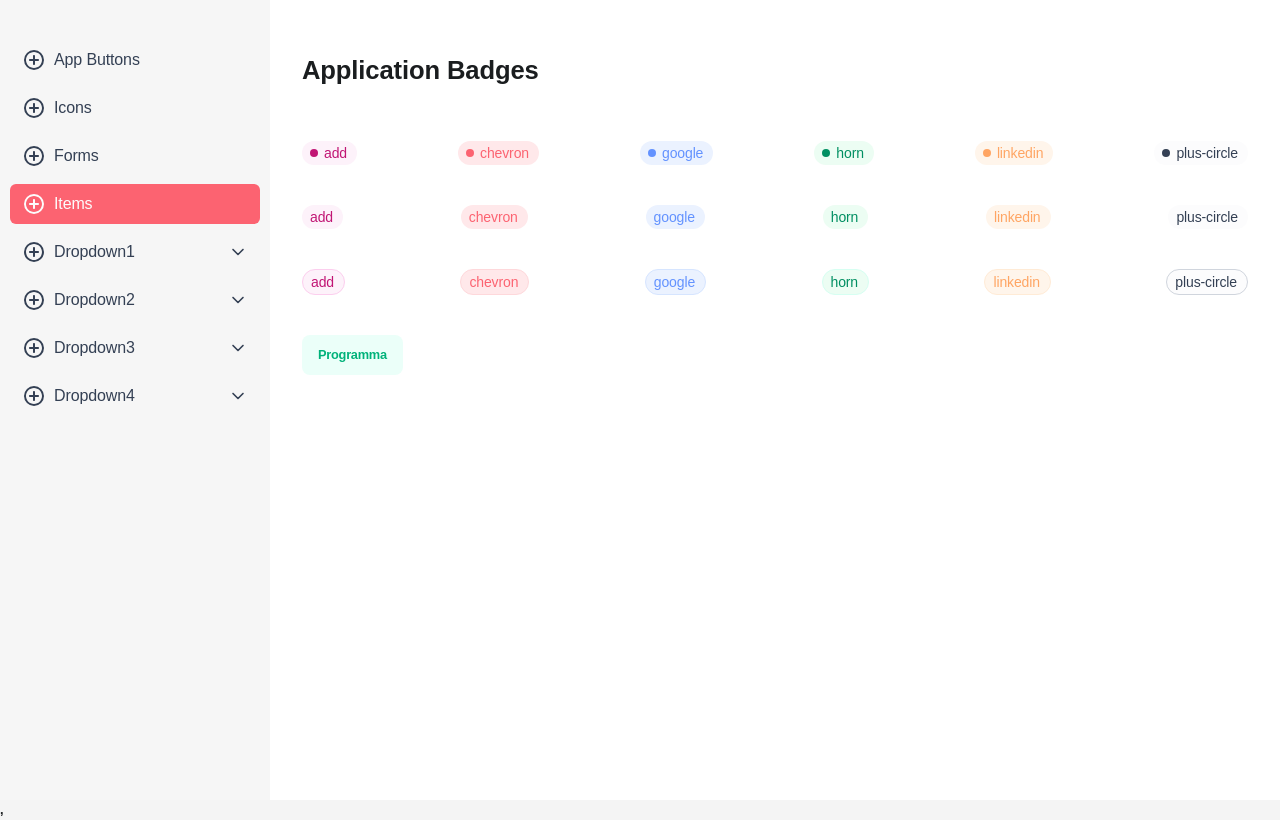
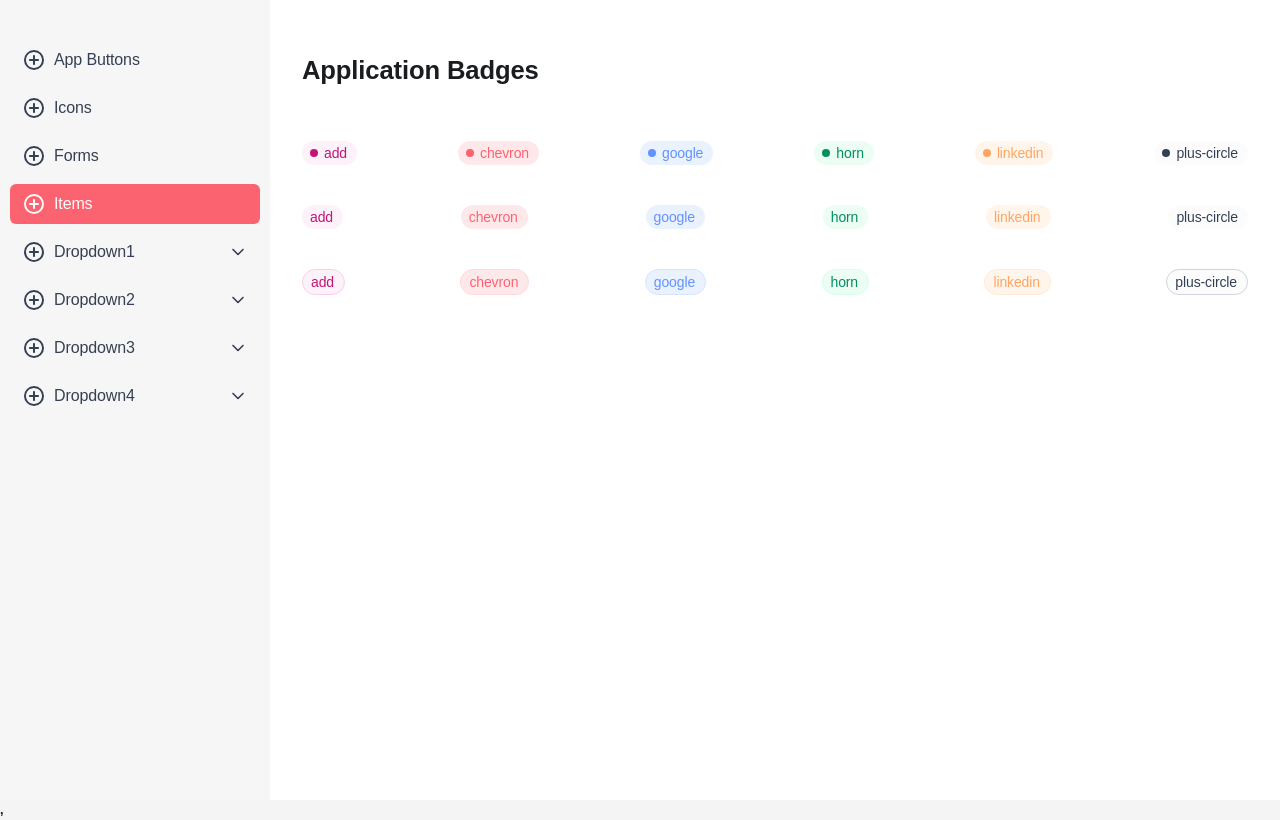
Before and after one commit to TomasSadone/shared-components, a React (Create React App) app: page /items in a window 1280 px wide. Built offline with nearby package versions, Linux system fonts and the light colour scheme.

Commit message:
minor changes

```diff
--- a/src/Pages/Items.tsx
+++ b/src/Pages/Items.tsx
@@ -1,13 +1,6 @@
-import MessaggiDatePicker from 'components/AppDatepicker/MessaggiDatepicker';
 import Badge from 'components/Badge';
-import { useState } from 'react';
 
-const Items = () => {
-  const [selectedDate, setSelectedDate] = useState(new Date());
-  const onChange = (date: Date) => setSelectedDate(date);
-  console.log(selectedDate);
-
-  return (
+const Items = () => (
   <div>
     <h1 style={{ margin: '50px 0' }}>Application Badges</h1>
     <div style={{ margin: '40px 0' }} className="d-flex justify-content-between">
@@ -34,11 +27,7 @@ const Items = () => {
       <Badge text="linkedin" color="orange" stroke />
       <Badge text="plus-circle" stroke />
     </div>
-      <div style={{ margin: '40px 0' }}>
-        <MessaggiDatePicker onConfirm={onChange} confirmedDate={selectedDate} />
-      </div>
   </div>
 );
-};
 
 export default Items;
--- a/src/components/AppDatepicker/MessaggiDatepicker/index.tsx
+++ b/src/components/AppDatepicker/MessaggiDatepicker/index.tsx
@@ -1,15 +1,16 @@
-import React, { forwardRef, useRef, useState } from 'react';
+import { forwardRef, useRef, useState } from 'react';
 import AppDatepicker from '..';
 import AppButton from 'components/Button';
 import ReactDatePicker from 'react-datepicker';
-import Input from 'components/Form/Input';
 
 type Props = {
   onConfirm: (date: Date) => void;
   confirmedDate: Date;
+  cancelText: string;
+  confirmText: string;
+  openText: string;
 };
 
-//quizas hacer traduccion aca
 const CustomButton = forwardRef<HTMLButtonElement, { text: string; onClick: () => void }>(
   ({ text, onClick }, ref) => (
     <button onClick={onClick} ref={ref} className="button green secondary">
@@ -18,7 +19,13 @@ const CustomButton = forwardRef<HTMLButtonElement, { text: string; onClick: () =
   ),
 );
 
-const MessaggiDatePicker = ({ onConfirm, confirmedDate }: Props) => {
+const MessaggiDatePicker = ({
+  onConfirm,
+  confirmedDate,
+  cancelText,
+  confirmText,
+  openText,
+}: Props) => {
   const [selectedDate, setSelectedDate] = useState<Date>(new Date());
 
   const onChange = (date: Date) => setSelectedDate(date);
@@ -39,13 +46,13 @@ const MessaggiDatePicker = ({ onConfirm, confirmedDate }: Props) => {
     <AppDatepicker
       onCalendarClose={onCancel}
       ref={datePickerRef}
-      customInput={<CustomButton onClick={openModal} text="Programma" />}
+      customInput={<CustomButton onClick={openModal} text={openText} />}
       onChange={onChange}
       selected={selectedDate}
     >
       <div style={{ display: 'flex', gap: '12px', justifyContent: 'end' }}>
-        <AppButton onClick={onCancel} color="green" title="Indietro" stroke />
-        <AppButton onClick={onConfirmHandler} color="green" title="Conferma" />
+        <AppButton onClick={onCancel} color="green" title={cancelText} stroke />
+        <AppButton onClick={onConfirmHandler} color="green" title={confirmText} />
       </div>
     </AppDatepicker>
   );
```
Lines whose indentation alone changed are shown as unchanged.
